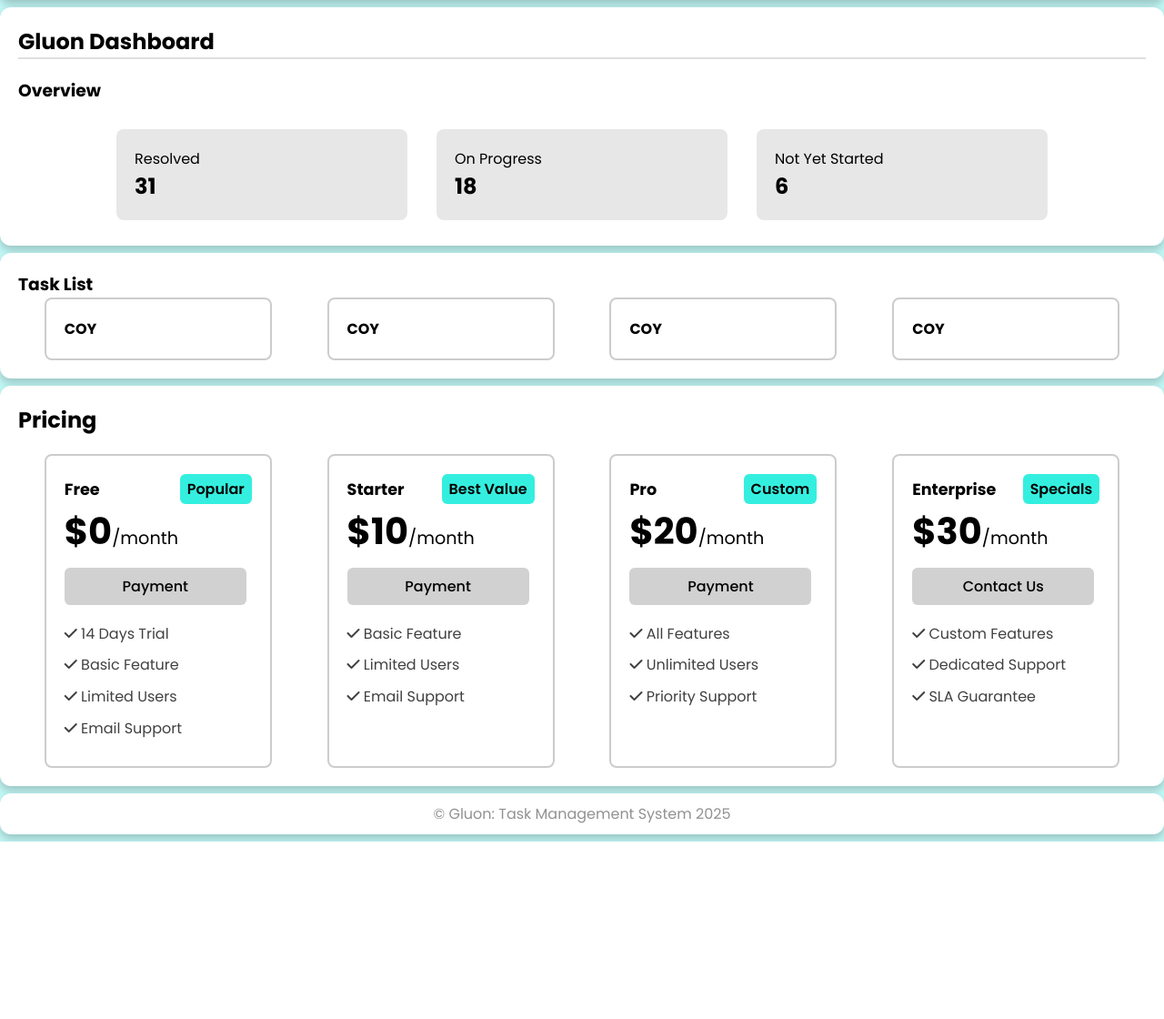
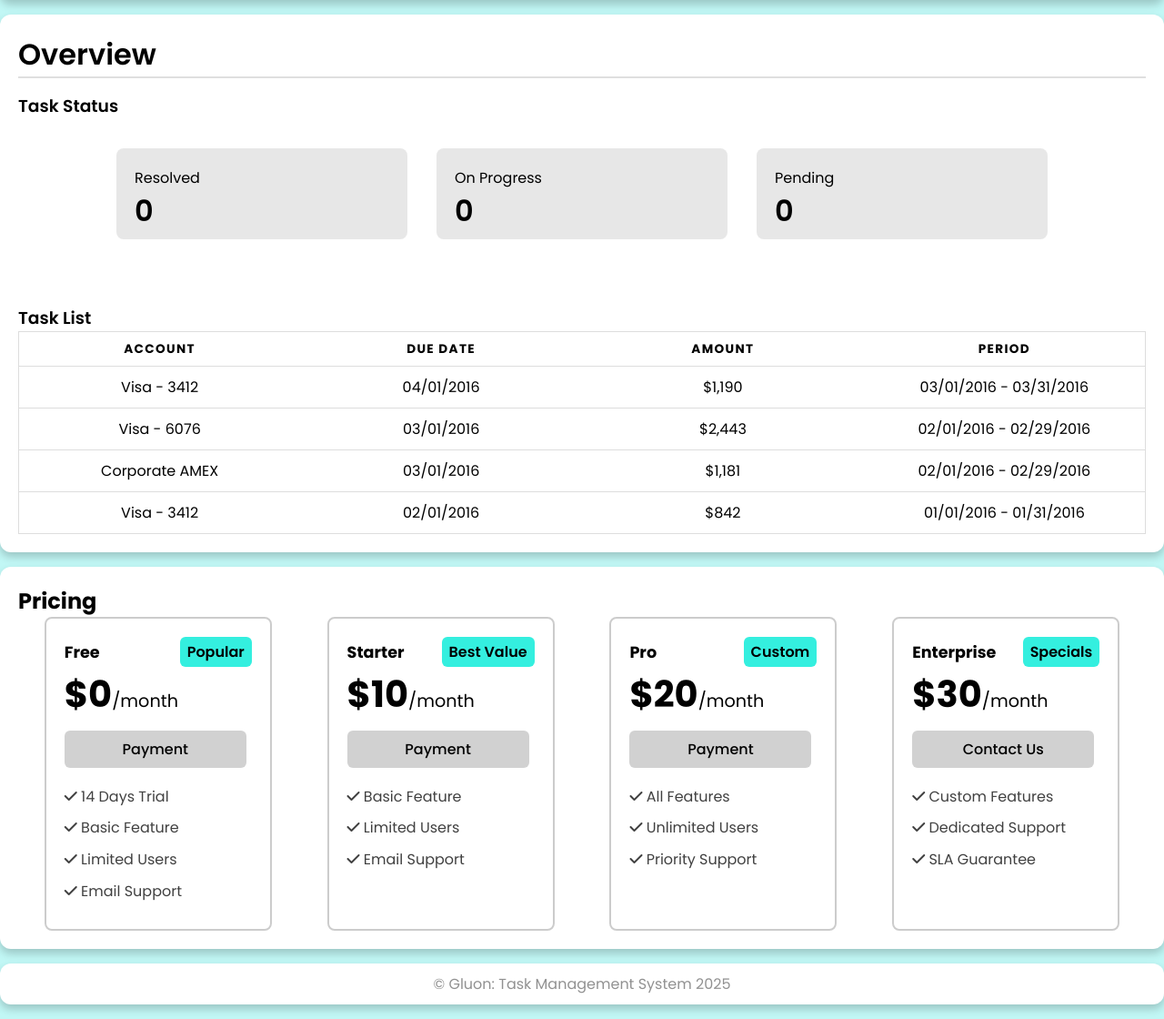
Before and after one commit to rafiizzaturohman/GluonTMS, a PHP site: page /page/dashboard.php in a window 1280 px wide. Shown: the part 99-1219 px from the top of the page at 91% size. Before the commit the page ends 1024 px from the top, so only its background shows below. Run offline with PHP 8.4, Linux system fonts and the light colour scheme; the visitor is signed in with stand-in values (Sample User, id 1); data that the repository does not hold is empty.

Commit message:
GluonTMS

```diff
--- a/page/dashboard.php
+++ b/page/dashboard.php
@@ -1,5 +1,6 @@
 <?php
 session_start();
+include('../routes/routes.php');
 
 if (!isset($_SESSION['email'])) {
     header("Location: ../index.php");
@@ -50,64 +51,81 @@ $priceList = json_decode(file_get_contents($priceListJsonPath), true);
     </header>
 
     <main>
-        <section id="dashboard" class="dashboard-card">
-            <h1>Gluon Dashboard</h1>
+        <section id="dashboard" class="card-box">
+            <div class="dashboard-box">
+                <h1>Overview</h1>
                 <hr>
-            <h3>Overview</h3>
+                <h3>Task Status</h4>
 
                     <div class="grid-layout-overview">
                         <div class="overview-card">
                             <p>Resolved</p>
 
-                    <h1>31</h1>
+                            <h1 id="completed"><?= $completedCount; ?></h1>
                         </div>
                         <div class="overview-card">
                             <p>On Progress</p>
 
-                    <h1>18</h1>
+                            <h1><?= $inProgressCount; ?></h1>
                         </div>
                         <div class="overview-card">
-                    <p>Not Yet Started</p>
+                            <p>Pending</p>
 
-                    <h1>6</h1>
-                </div>
-            </div>
-        </section>
-
-        <section id="task" class="task-card">
-            <h3>Task List</h3>
-
-            <div class="grid-layout">
-                <div class="card-list">
-                    <div>
-                        <h4>COY</h4>
-                    </div>
-                </div>
-                <div class="card-list">
-                    <div>
-                        <h4>COY</h4>
-                    </div>
-                </div>
-                <div class="card-list">
-                    <div>
-                        <h4>COY</h4>
-                    </div>
-                </div>
-                <div class="card-list">
-                    <div>
-                        <h4>COY</h4>
+                            <h1><?= $pendingCount; ?></h1>
                         </div>
                     </div>
             </div>
+
+            <div class="task-box">
+                <h3>Task List</h3>
+
+                <table>
+                    <thead>
+                        <tr>
+                            <th scope="col">Account</th>
+                            <th scope="col">Due Date</th>
+                            <th scope="col">Amount</th>
+                            <th scope="col">Period</th>
+                        </tr>
+                    </thead>
+                    <tbody>
+                        <tr>
+                            <td scope="row" data-label="Account">Visa - 3412</td>
+                            <td data-label="Due Date">04/01/2016</td>
+                            <td data-label="Amount">$1,190</td>
+                            <td data-label="Period">03/01/2016 - 03/31/2016</td>
+                        </tr>
+                        <tr>
+                            <td scope="row" data-label="Account">Visa - 6076</td>
+                            <td data-label="Due Date">03/01/2016</td>
+                            <td data-label="Amount">$2,443</td>
+                            <td data-label="Period">02/01/2016 - 02/29/2016</td>
+                        </tr>
+                        <tr>
+                            <td scope="row" data-label="Account">Corporate AMEX</td>
+                            <td data-label="Due Date">03/01/2016</td>
+                            <td data-label="Amount">$1,181</td>
+                            <td data-label="Period">02/01/2016 - 02/29/2016</td>
+                        </tr>
+                        <tr>
+                            <td scope="row" data-label="Acount">Visa - 3412</td>
+                            <td data-label="Due Date">02/01/2016</td>
+                            <td data-label="Amount">$842</td>
+                            <td data-label="Period">01/01/2016 - 01/31/2016</td>
+                        </tr>
+                    </tbody>
+                </table>
+            </div>
+
         </section>
 
-        <section id="pricing" class="card-pricing">
+        <section id="pricing" class="card-box">
+            <div class="price-box"></div>
             <h1 class="title">Pricing</h1>
 
             <div class="grid-layout">
                 <?php
                 foreach ($priceList as $items) {
-
                     echo '<div class="pricing-block">';
                     echo '<div class="title-block">';
                     echo '<p class="price-title">';
--- a/page/login.php
+++ b/page/login.php
@@ -33,8 +33,9 @@
     </header>
 
     <main>
-        <section id="login-form" class="login-form">
-            <h1 class="login-title">Welcome to Gluon: Task Management System</h1>
+        <section id="login-form" class="card-box">
+            <div class="login-form">
+                <h1 class="login-title">Login to Gluon: Task Management System</h1>
 
                 <form action="../functions/login.php" method="post">
                     <div>
@@ -64,6 +65,7 @@
                         <button type="submit" class="login-btn">Log In</button>
                     </div>
                 </form>
+            </div>
         </section>
     </main>
 
--- a/public/stylesheets/dashboard.css
+++ b/public/stylesheets/dashboard.css
@@ -1,21 +1,21 @@
-section.dashboard-card {
+section.dashboard-box {
   align-items: center;
   gap: 4rem;
-  margin-block: 0.5rem;
-  padding: 20px;
-  border-radius: 12px;
-  background-color: white;
-  box-shadow: 0 5px 10px rgba(0, 0, 0, 0.2);
 }
 
-section.dashboard-card hr {
+hr {
   border: 1px solid rgba(175, 175, 175, 0.4);
 }
 
-section.dashboard-card hr,
-section.dashboard-card h3
-{
-  margin-block: 0 20px;
+div.dashboard-box h1 {
+  font-size: 32px;
+  font-weight: 600;
+}
+
+section.card-box h3 {
+  margin-top: 1rem;
+  font-weight: 600;
+
 }
 
 div.overview-card {
@@ -60,6 +60,7 @@ div.grid-layout-overview {
   display: flex;
   flex-direction: row;
   justify-content: center;
+  margin-block: 1.5rem;
 }
 
 
@@ -149,3 +150,83 @@ div.pricing-block div.benefit-list p {
   align-items: center;
   color: rgba(0, 0, 0, 0.75);
 }
+
+div.task-box {
+  margin-top: 4rem;
+}
+
+div.task-box table {
+  border-collapse: collapse;
+  margin: 0;
+  padding: 0;
+  width: 100%;
+  table-layout: fixed;
+}
+
+table caption {
+  font-size: 1.5em;
+  margin: .5em 0 .75em;
+}
+
+table tr {
+  background-color: #f8f8f81f;
+  border: 1px solid #ddd;
+  padding: .35em;
+}
+
+table th,
+table td {
+  padding: .625em;
+  text-align: center;
+}
+
+table th {
+  font-size: .85em;
+  letter-spacing: .1em;
+  text-transform: uppercase;
+}
+
+@media screen and (max-width: 600px) {
+  table {
+    border: 0;
+  }
+
+  table caption {
+    font-size: 1.3em;
+  }
+
+  table thead {
+    border: none;
+    clip: rect(0 0 0 0);
+    height: 1px;
+    margin: -1px;
+    overflow: hidden;
+    padding: 0;
+    position: absolute;
+    width: 1px;
+  }
+
+  table tr {
+    border-bottom: 3px solid #ddd;
+    display: block;
+    margin-bottom: .625em;
+  }
+
+  table td {
+    border-bottom: 1px solid #ddd;
+    display: block;
+    font-size: .8em;
+    text-align: right;
+  }
+
+  table td::before {
+    content: attr(data-label);
+    float: left;
+    font-weight: bold;
+    text-transform: uppercase;
+  }
+
+  table td:last-child {
+    border-bottom: 0;
+  }
+}
--- a/public/stylesheets/headfoot.css
+++ b/public/stylesheets/headfoot.css
@@ -126,7 +126,7 @@
 footer.main-footer {
   color: rgba(0, 0, 0, 0.432);
   width: auto;
-  margin: 8px 0;
+  margin-block: 1rem;
   padding: 10px 20px;
   text-align: center;
   border-radius: 12px;
--- a/public/stylesheets/styles.css
+++ b/public/stylesheets/styles.css
@@ -8,26 +8,10 @@ body {
   background: #c1f7f5;
 }
 
-/* width */
-::-webkit-scrollbar {
-  width: 1rem;
-  height: 1rem;
+.card-box {
+  margin-block: 1rem;
+  padding: 20px;
+  border-radius: 12px;
+  background-color: white;
+  box-shadow: 0 5px 10px rgba(0, 0, 0, 0.2);
 }
-
-/* Track */
-::-webkit-scrollbar-track {
-  border-radius: 100vh;
-  background: #f1f5f9;
-}
-
-/* Handle */
-::-webkit-scrollbar-thumb {
-  background: #3b82f6;
-  border-radius: 100vh;
-  border: 3px solid #e2e8f0;
-}
-
-/* Handle on hover */
-::-webkit-scrollbar-thumb:hover {
-  background: #2563eb;
-}
--- a/routes/routes.php
+++ b/routes/routes.php
@@ -67,3 +67,34 @@ function addProjects($userId, $projectName)
     $connect = connectToDB();
     $query = "SELECT * FROM users WHERE email = ?";
 }
+
+function taskStatusCounter($status)
+{
+    $connect = connectToDB(); // Assuming this function connects to the database
+
+    // Prepare the query to count tasks based on the provided status
+    $query = "SELECT COUNT(*) AS count FROM tasks WHERE status = ?";
+
+    // Prepare the statement
+    $stmt = $connect->prepare($query);
+    if ($stmt === false) {
+        die('Prepare failed: ' . htmlspecialchars($connect->error));
+    }
+
+    // Bind the status parameter
+    $stmt->bind_param('s', $status); // Use 's' for string type
+    // Execute the statement
+    $stmt->execute();
+
+    // Get the result
+    $result = $stmt->get_result();
+    $row = $result->fetch_assoc();
+
+    // Return the count of tasks
+    return $row['count'];
+}
+
+// Example usage
+$completedCount = taskStatusCounter('completed');
+$inProgressCount = taskStatusCounter('in progress');
+$pendingCount = taskStatusCounter('pending');
```
Also changed, not shown: index.php (+5 -3 lines), page/register.php (+5 -5 lines), public/stylesheets/login.css (+2 -9 lines), public/stylesheets/main.css (+46 -11 lines), public/stylesheets/register.css (+1 -7 lines). Lines whose indentation alone changed are shown as unchanged.
